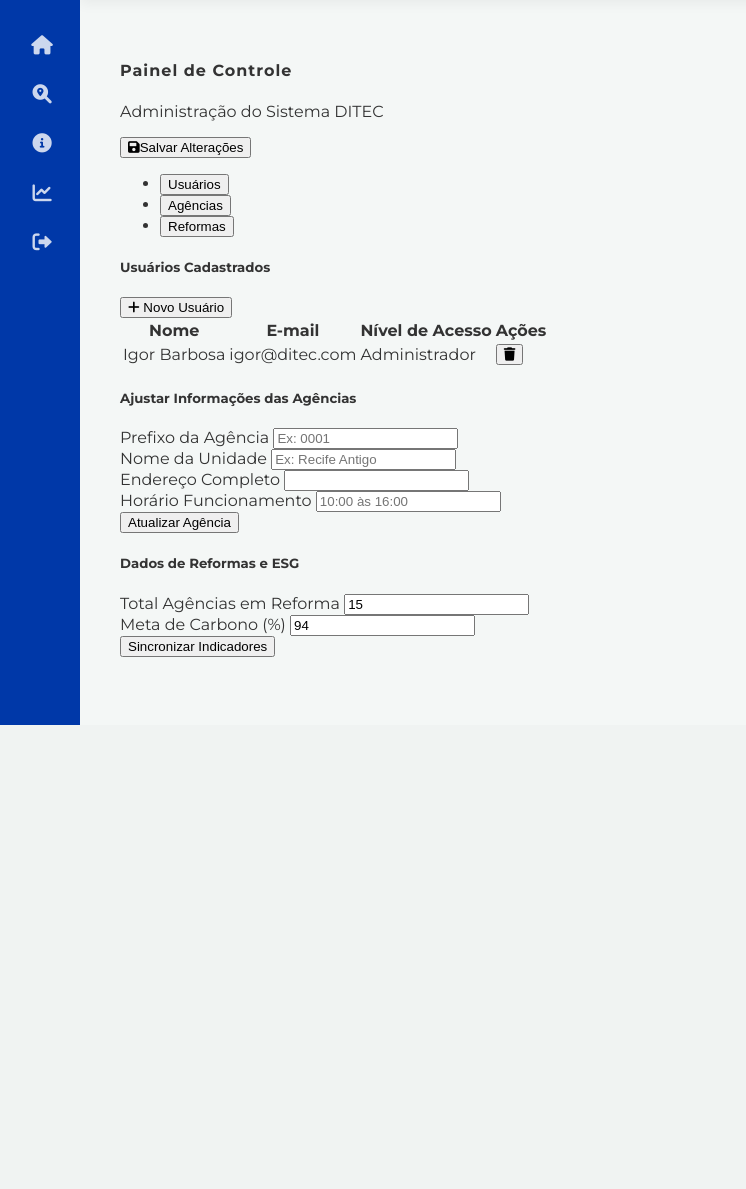
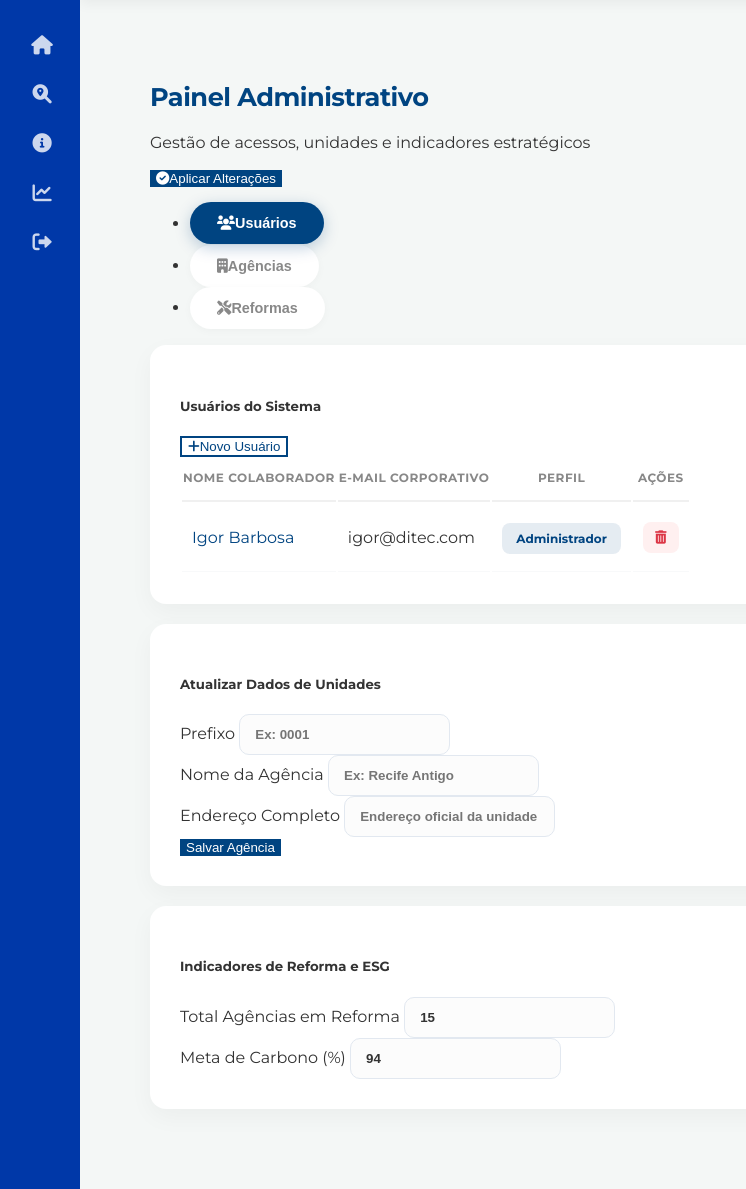
Before and after one commit to igorbarbosaws/rise-up, a Flask app: template templates/admin.html in a window 1280 px wide. Shown: the part 75-1264 px from the top of the page, without its empty margins (0-746 px from the left). Before the commit the page ends 800 px from the top, so only its background shows below. Run offline with Flask 3, Linux system fonts and the light colour scheme; the template is opened without the code that fills it, so the values that code supplies are empty.

Commit message:
Refactor admin.html for improved layout and styling
Updated the admin panel layout and improved styling for better usability.

```diff
--- a/templates/admin.html
+++ b/templates/admin.html
@@ -3,51 +3,62 @@
 {% block content %}
 <link rel="stylesheet" href="{{ url_for('static', filename='css/admin.css') }}">
 
-<div class="admin-container">
-    <div class="dash-header mb-4 d-flex justify-content-between align-items-center">
+<div class="admin-wrapper">
+    <div class="page-header mb-4 d-flex justify-content-between align-items-center">
         <div>
-            <h4 class="mb-0 fw-bold text-uppercase" style="color: var(--blue-bb); letter-spacing: 1px;">Painel de Controle</h4>
-            <p class="text-muted small mb-0">Administração do Sistema DITEC</p>
+            <h2 class="page-title text-uppercase fw-bold text-primary-bb">Painel Administrativo</h2>
+            <p class="text-muted">Gestão de acessos, unidades e indicadores estratégicos</p>
         </div>
-        <button class="btn btn-primary btn-sm"><i class="fas fa-save me-2"></i>Salvar Alterações</button>
+        <button class="btn btn-primary-bb rounded-pill px-4 py-2 fw-bold shadow-sm">
+            <i class="fas fa-check-circle me-2"></i>Aplicar Alterações
+        </button>
     </div>
 
-    <ul class="nav nav-pills mb-4" id="adminTabs" role="tablist">
-        <li class="nav-item">
-            <button class="nav-link active" id="users-tab" data-bs-toggle="pill" data-bs-target="#users" type="button">Usuários</button>
+    <ul class="nav nav-pills custom-tabs mb-4" id="adminTabs" role="tablist">
+        <li class="nav-item" role="presentation">
+            <button class="nav-link active" id="tab-usuarios" data-bs-toggle="pill" data-bs-target="#usuarios" type="button" role="tab">
+                <i class="fas fa-users me-2"></i>Usuários
+            </button>
         </li>
-        <li class="nav-item">
-            <button class="nav-link" id="agencies-tab" data-bs-toggle="pill" data-bs-target="#agencies" type="button">Agências</button>
+        <li class="nav-item" role="presentation">
+            <button class="nav-link" id="tab-agencias" data-bs-toggle="pill" data-bs-target="#agencias" type="button" role="tab">
+                <i class="fas fa-building me-2"></i>Agências
+            </button>
         </li>
-        <li class="nav-item">
-            <button class="nav-link" id="reforms-tab" data-bs-toggle="pill" data-bs-target="#reforms" type="button">Reformas</button>
+        <li class="nav-item" role="presentation">
+            <button class="nav-link" id="tab-reformas" data-bs-toggle="pill" data-bs-target="#reformas" type="button" role="tab">
+                <i class="fas fa-tools me-2"></i>Reformas
+            </button>
         </li>
     </ul>
 
     <div class="tab-content" id="adminTabsContent">
-        <div class="tab-pane fade show active" id="users" role="tabpanel">
-            <div class="chart-box">
-                <div class="d-flex justify-content-between align-items-center mb-3">
-                    <h5 class="fw-bold mb-0">Usuários Cadastrados</h5>
-                    <button class="btn btn-outline-primary btn-sm"><i class="fas fa-plus me-1"></i> Novo Usuário</button>
+
+        <div class="tab-pane fade show active" id="usuarios" role="tabpanel">
+            <div class="ditec-card">
+                <div class="d-flex justify-content-between align-items-center mb-4">
+                    <h5 class="fw-bold text-dark mb-0">Usuários do Sistema</h5>
+                    <button class="btn btn-outline-primary-bb btn-sm rounded-pill px-3 fw-bold">
+                        <i class="fas fa-plus me-2"></i>Novo Usuário
+                    </button>
                 </div>
                 <div class="table-responsive">
-                    <table class="table table-hover align-middle">
-                        <thead class="table-light">
+                    <table class="table custom-table align-middle">
+                        <thead>
                             <tr>
-                                <th>Nome</th>
-                                <th>E-mail</th>
-                                <th>Nível de Acesso</th>
+                                <th>Nome Colaborador</th>
+                                <th>E-mail Corporativo</th>
+                                <th>Perfil</th>
                                 <th class="text-center">Ações</th>
                             </tr>
                         </thead>
                         <tbody>
                             <tr>
-                                <td>Igor Barbosa</td>
-                                <td>igor@ditec.com</td>
-                                <td><span class="badge bg-primary">Administrador</span></td>
+                                <td class="fw-bold text-primary-bb">Igor Barbosa</td>
+                                <td class="text-muted">igor@ditec.com</td>
+                                <td><span class="badge badge-admin">Administrador</span></td>
                                 <td class="text-center">
-                                    <button class="btn btn-sm btn-light text-danger"><i class="fas fa-trash"></i></button>
+                                    <button class="btn btn-action-delete"><i class="fas fa-trash-alt"></i></button>
                                 </td>
                             </tr>
                         </tbody>
@@ -56,53 +67,45 @@
             </div>
         </div>
 
-        <div class="tab-pane fade" id="agencies" role="tabpanel">
-            <div class="chart-box">
-                <h5 class="fw-bold mb-4">Ajustar Informações das Agências</h5>
-                <form>
-                    <div class="row g-3">
-                        <div class="col-md-6">
-                            <label class="form-label small fw-bold text-muted">Prefixo da Agência</label>
-                            <input type="text" class="form-control" placeholder="Ex: 0001">
-                        </div>
-                        <div class="col-md-6">
-                            <label class="form-label small fw-bold text-muted">Nome da Unidade</label>
-                            <input type="text" class="form-control" placeholder="Ex: Recife Antigo">
-                        </div>
-                        <div class="col-12">
-                            <label class="form-label small fw-bold text-muted">Endereço Completo</label>
-                            <input type="text" class="form-control">
-                        </div>
-                        <div class="col-md-4">
-                            <label class="form-label small fw-bold text-muted">Horário Funcionamento</label>
-                            <input type="text" class="form-control" placeholder="10:00 às 16:00">
-                        </div>
-                        <div class="col-md-8 d-flex align-items-end">
-                            <button type="submit" class="btn btn-primary w-100">Atualizar Agência</button>
-                        </div>
+        <div class="tab-pane fade" id="agencias" role="tabpanel">
+            <div class="ditec-card">
+                <h5 class="fw-bold text-dark mb-4">Atualizar Dados de Unidades</h5>
+                <form class="row g-4">
+                    <div class="col-md-3">
+                        <label class="form-label fw-bold text-muted small text-uppercase">Prefixo</label>
+                        <input type="text" class="form-control custom-input" placeholder="Ex: 0001">
+                    </div>
+                    <div class="col-md-9">
+                        <label class="form-label fw-bold text-muted small text-uppercase">Nome da Agência</label>
+                        <input type="text" class="form-control custom-input" placeholder="Ex: Recife Antigo">
+                    </div>
+                    <div class="col-12">
+                        <label class="form-label fw-bold text-muted small text-uppercase">Endereço Completo</label>
+                        <input type="text" class="form-control custom-input" placeholder="Endereço oficial da unidade">
+                    </div>
+                    <div class="col-12 text-end mt-4">
+                        <button type="submit" class="btn btn-primary-bb rounded-pill px-4 py-2 fw-bold">Salvar Agência</button>
                     </div>
                 </form>
             </div>
         </div>
 
-        <div class="tab-pane fade" id="reforms" role="tabpanel">
-            <div class="chart-box">
-                <h5 class="fw-bold mb-4">Dados de Reformas e ESG</h5>
-                <div class="row">
-                    <div class="col-md-6 mb-3">
-                        <label class="form-label small fw-bold text-muted">Total Agências em Reforma</label>
-                        <input type="number" class="form-control" value="15">
+        <div class="tab-pane fade" id="reformas" role="tabpanel">
+             <div class="ditec-card">
+                <h5 class="fw-bold text-dark mb-4">Indicadores de Reforma e ESG</h5>
+                <div class="row g-4">
+                    <div class="col-md-6">
+                        <label class="form-label fw-bold text-muted small text-uppercase">Total Agências em Reforma</label>
+                        <input type="number" class="form-control custom-input" value="15">
                     </div>
-                    <div class="col-md-6 mb-3">
-                        <label class="form-label small fw-bold text-muted">Meta de Carbono (%)</label>
-                        <input type="number" class="form-control" value="94">
-                    </div>
-                    <div class="col-12 text-end">
-                        <button class="btn btn-primary">Sincronizar Indicadores</button>
+                    <div class="col-md-6">
+                        <label class="form-label fw-bold text-muted small text-uppercase">Meta de Carbono (%)</label>
+                        <input type="number" class="form-control custom-input" value="94">
                     </div>
                 </div>
             </div>
         </div>
+
     </div>
 </div>
 {% endblock %}
```
